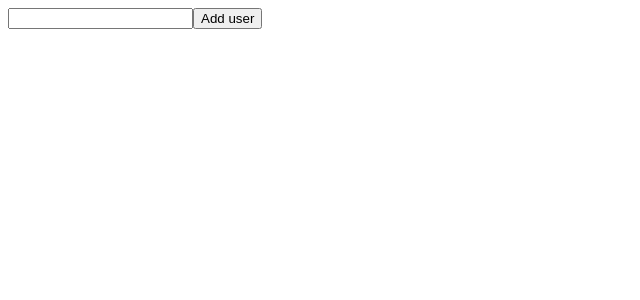
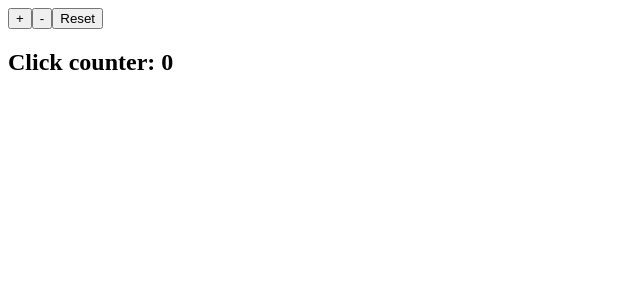
Before and after one commit to MarkupMonkey/react-project, a React (Create React App) app: page / in a window 1280 px wide. Shown: the top 300 px of the page, without its empty margins (0-640 px from the left). Built offline with nearby package versions, Linux system fonts and the light colour scheme.

Commit message:
exercise Custom Hooks 01 done

```diff
--- a/src/App.js
+++ b/src/App.js
@@ -1,11 +1,12 @@
 import React from "react";
-import { GithubUsersList } from "./GithubUsersList";
+import { ClickCounter } from "./ClickCounter";
+
 
 export function App() {
 
   return (
     <>
-      <GithubUsersList />
+      <ClickCounter/>
     </>
   )
 }
--- a/src/ClickCounter.js
+++ b/src/ClickCounter.js
@@ -1,36 +1,29 @@
-import { useEffect, useState } from "react";
-import Counterbutton from "./CounterButton";
+import { useEffect } from "react";
+import { useCounter } from "./useCounter";
 
-export function ClickCounter({ initialValue = 0, ...props }) {
-    const [counter, setCounter] = useState(initialValue);
+export function ClickCounter({ initialValue = 0}) {
+    const { counter, onIncrement, onDecrement, onReset } = useCounter(initialValue)
+
     useEffect(() => {
-        props.onCounterChange(counter)
-    }, [counter, props])
-    useEffect(() => {
-        const interval = setInterval(() => {
-            console.log(`counter is mounted`)
-        }, 1000)
-
+        console.log(`counter is mounted`)
         return () => {
-            clearInterval(interval);
             console.log(`counter is about to be unmount`)
         }
     }, [])
 
-
-
-    function handleCounterIncrement() {
-        setCounter(counter => counter + 1)
-    };
-
-    function handlerCounterReset() {
-        setCounter(initialValue)
-    }
+    useEffect(() => {
+        console.log(`The counter is now ${counter}`)
+        return () => {
+            console.log(`the counter was ${counter}`)
+        }
+    }, [counter])
     return (
         <>
-            <Counterbutton childClick={handleCounterIncrement} />
-            <button onClick={handlerCounterReset}>Reset</button>
-            <h1>on click count: {counter}</h1>
+            <button onClick={onIncrement}>+</button>
+            <button onClick={onDecrement}>-</button>
+            <button onClick={onReset}>Reset</button>
+
+            <h2>Click counter: {counter}</h2>
         </>
     )
 }
--- /dev/null
+++ b/src/useCounter.js
@@ -0,0 +1,21 @@
+import { useState } from "react";
+
+export function useCounter(initialValue = 0){
+    const[counter, setCounter]= useState(initialValue)
+
+    function handleCounterIncrement() {
+        setCounter(counter => counter + 1)
+    }
+    function handleCounterDecrement(){
+        setCounter(counter => counter - 1)
+    }
+    function handleCounterReset(){
+        setCounter(initialValue)
+    }
+    return{
+        counter: counter,
+        onIncrement: handleCounterIncrement,
+        onDecrement: handleCounterDecrement,
+        onReset: handleCounterReset
+    }
+}
```
